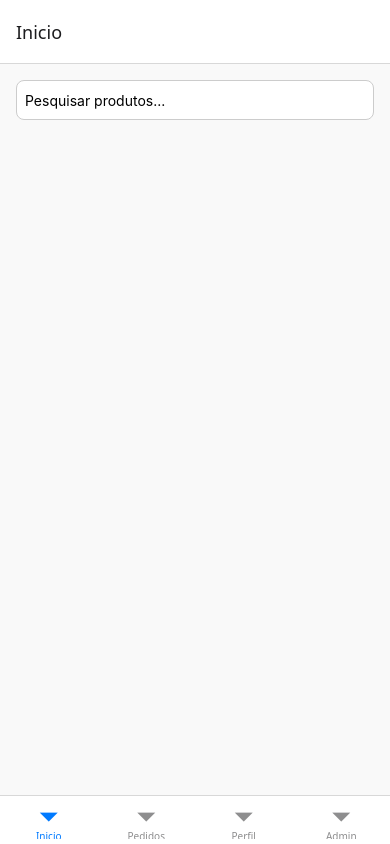
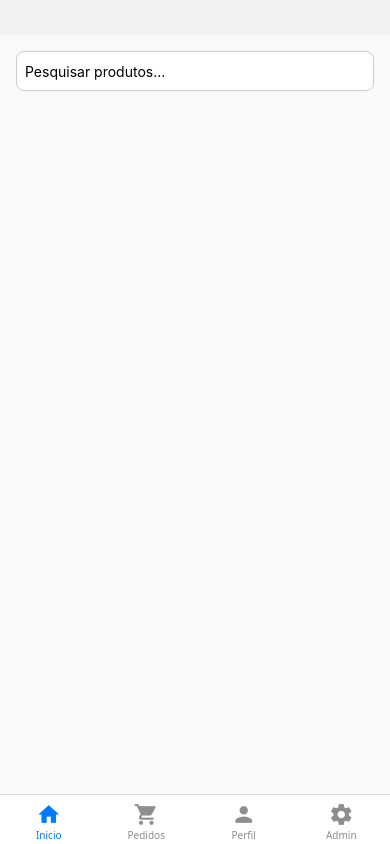
Before and after one commit to Wesley-Viricimo/NeiaSalgadosMobile, a React Native app: screen /BottomRoutes in a window 390 px wide. Built offline with nearby package versions, Linux system fonts and the light colour scheme.

Commit message:
Ajustando bottom navigation

```diff
--- a/src/pages/home/styles.js
+++ b/src/pages/home/styles.js
@@ -3,6 +3,7 @@ import { StyleSheet } from "react-native";
 export const styles = StyleSheet.create({
   container: {
     flex: 1,
+    marginTop: 35,
     padding: 16,
     backgroundColor: "#f9f9f9",
   },
--- a/src/routes/bottom.routes.jsx
+++ b/src/routes/bottom.routes.jsx
@@ -1,34 +1,59 @@
-import { createBottomTabNavigator } from '@react-navigation/bottom-tabs';
-import Home from '../pages/home';
-import Orders from '../pages/orders';
-import Profile from '../pages/profile';
-import Admin from '../pages/admin/index';
+import { createBottomTabNavigator } from "@react-navigation/bottom-tabs";
+import Home from "../pages/home";
+import Orders from "../pages/orders";
+import Profile from "../pages/profile";
+import Admin from "../pages/admin/index";
+import Icon from "react-native-vector-icons/MaterialIcons"; // Importa a biblioteca de ícones
 
 const Tab = createBottomTabNavigator();
 
 export default function BottomRoutes() {
   return (
-        <Tab.Navigator>
+    <Tab.Navigator
+      screenOptions={{
+        headerShown: false, // Remove o header no topo
+        tabBarStyle: {
+          backgroundColor: "#fff", // Define o estilo da barra inferior
+          height: 50, // Ajusta a altura da barra
+        },
+      }}
+    >
       <Tab.Screen
         name="Inicio"
         component={Home}
+        options={{
+          tabBarIcon: ({ color, size }) => (
+            <Icon name="home" color={color} size={size || 24} />
+          ),
+        }}
       />
-
       <Tab.Screen
         name="Pedidos"
         component={Orders}
+        options={{
+          tabBarIcon: ({ color, size }) => (
+            <Icon name="shopping-cart" color={color} size={size || 24} />
+          ),
+        }}
       />
-
       <Tab.Screen
         name="Perfil"
         component={Profile}
+        options={{
+          tabBarIcon: ({ color, size }) => (
+            <Icon name="person" color={color} size={size || 24} />
+          ),
+        }}
       />
-
       <Tab.Screen
         name="Admin"
         component={Admin}
+        options={{
+          tabBarIcon: ({ color, size }) => (
+            <Icon name="settings" color={color} size={size || 24} />
+          ),
+        }}
       />
-
     </Tab.Navigator>
   );
 }
```
Lines whose indentation alone changed are shown as unchanged.
